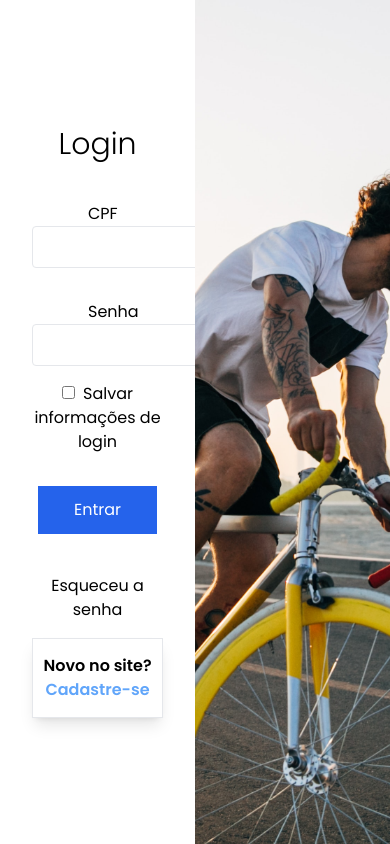
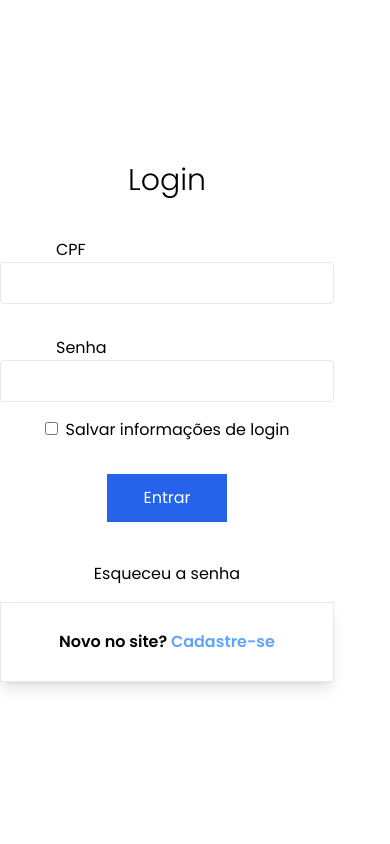
Before and after one commit to biancaroman/Passeio_Seguro, a Next.js app: page /login in a window 390 px wide. Built offline with nearby package versions, Linux system fonts and the light colour scheme.

Commit message:
Responsividade pagina de login

```diff
--- a/src/app/login/page.jsx
+++ b/src/app/login/page.jsx
@@ -6,7 +6,7 @@ import backgroundImage from "@/app/assets/img/BgLogin.jpg";
 export default function Login() {
   return (
     <div className="flex h-screen">
-      <section className="w-1/2 p-8 relative">
+      <section className="md:w-1/2 sm:w-full relative">
         <form className="max-w-md mx-auto h-full flex flex-col justify-center text-center">
           <h1 className=" text-3xl font-light mb-10">Login</h1>
           <div className="mb-8 ">
@@ -32,7 +32,7 @@ export default function Login() {
           </div>
         </form>
       </section>
-      <section className="w-1/2 relative">
+      <section className="w-1/2 relative hidden md:block">
         <div className="h-full">
           <Image src={backgroundImage} alt="Background Image" layout="fill" objectFit="cover" />
         </div>
```
